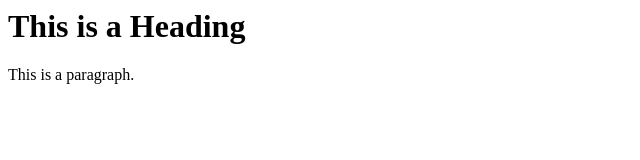
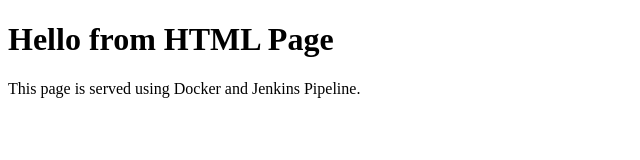
Before and after one commit to rajshree-c/mydocker, a website: page index.html in a window 1280 px wide. Shown: the whole page, without its empty margins (0-640 px from the left). Drawn offline with Linux system fonts and the light colour scheme.

Commit message:
Update title and content in index.html

```diff
--- a/index.html
+++ b/index.html
@@ -1,11 +1,10 @@
+<!DOCTYPE html>
 <html>
 <head>
-<title>Page Title</title>
+    <title>Docker Jenkins App</title>
 </head>
 <body>
-
-<h1>This is a Heading</h1>
-<p>This is a paragraph.</p>
-
+    <h1>Hello from HTML Page</h1>
+    <p>This page is served using Docker and Jenkins Pipeline.</p>
 </body>
 </html>
```
